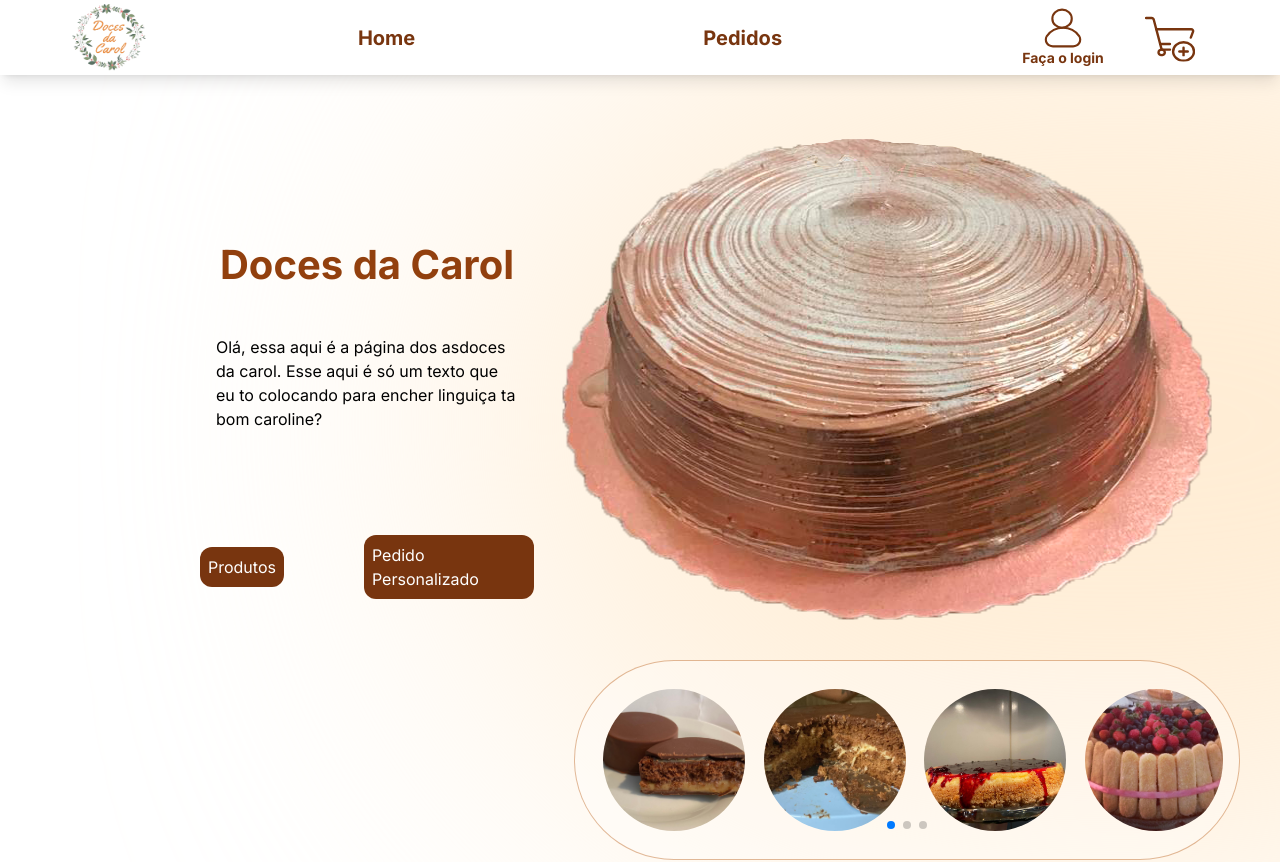
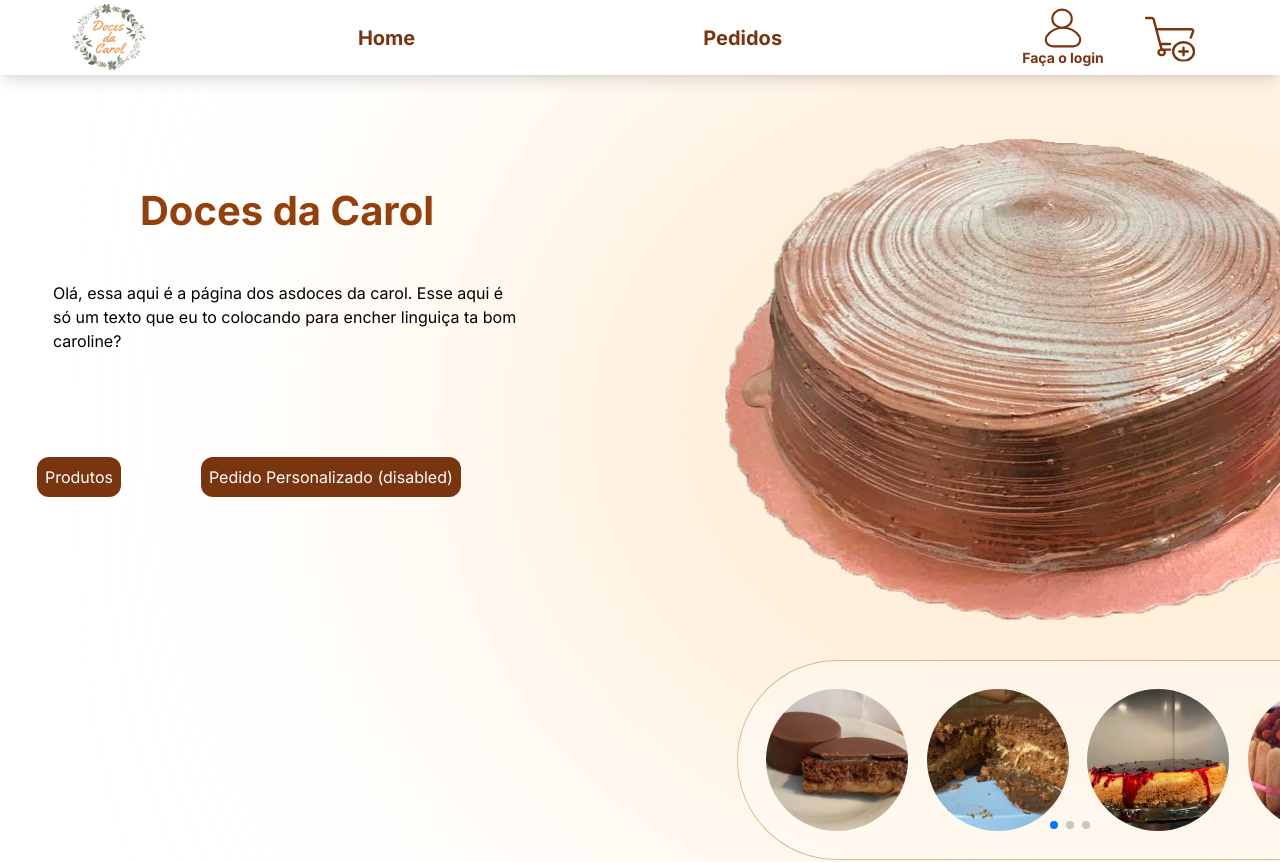
Before and after one commit to vicovaporub/doces-page, a Next.js app: page / in a window 1280 px wide. Shown: the top 862 px of the page. Built offline with nearby package versions, Linux system fonts and the light colour scheme.

Commit message:
adjusted layout

```diff
--- a/src/app/layout.tsx
+++ b/src/app/layout.tsx
@@ -21,7 +21,7 @@ export default function RootLayout({
   return (
     <html lang="en">
       <body
-        className={`${inter.className} relative`}
+        className={`${inter.className} relative `}
         style={{ overflowX: "hidden" }}
       >
         <ReduxProvider>
--- a/src/components/main-components/About.tsx
+++ b/src/components/main-components/About.tsx
@@ -16,14 +16,14 @@ export const About = () => {
 
   return (
     <>
-      <div className="sm:flex sm:relative sm:justify-between">
+      <div className="sm:flex sm:relative sm:justify-between ">
         <div
           className="bg-orange-200 sm:hidden  mt-20 absolute top-[-10rem]
       z-[-10] h-[40rem] w-full rounded-full blur-[10rem]"
         ></div>
         <div
-          className="sm:flex sm:flex-col items-center
-        sm:ml-[25vh] sm:h-[240px] mt-52 sm:mt-0 h-auto sm:pt-0 pt-8  sm:w-[500px]"
+          className="sm:flex sm:flex-col justify-center
+        sm:ml-[25vh] sm:h-[240px] mt-52 sm:mt-16  sm:pt-0 pt-8  sm:w-[500px]"
         >
           <h1 className="font-bold sm:pt-[20vh] text-center text-amber-800 text-[40px]">
             Doces da Carol
@@ -43,11 +43,11 @@ export const About = () => {
               className="bg-amber-900 text-white w-fit p-2 sm:mt-16 mt-4 mb-10 sm:mb-0 rounded-xl hover:bg-amber-800"
               href=""
             >
-              Pedido Personalizado
+              Pedido Personalizado (disabled)
             </Link>
           </div>
         </div>
-        <div className="flex flex-col items-center">
+        <div className="flex sm:ml-40 flex-col items-center">
           <Image
             className="sm:mr-10 sm:relative absolute top-24 sm:top-0 sm:z-0 z-[-10] sm:mt-16 px-2 h-[210px] w-[280px] sm:h-[481px] sm:w-[666px]"
             src={displayCake}
--- a/src/components/main-components/AppContainer.tsx
+++ b/src/components/main-components/AppContainer.tsx
@@ -4,7 +4,7 @@ import { Products } from "./Products";
 
 export const AppContainer = () => {
   return (
-    <div>
+    <div className="max-w-[1900px] flex flex-col justify-center items-center mx-auto">
       <div
         className="bg-orange-100 sm:mt-20 absolute sm:top-[-6rem] sm:left-[30rem]
       sm:z-[-10] sm:h-[55rem] sm:w-full rounded-full blur-[10rem]"
--- a/src/components/main-components/CartContainer.tsx
+++ b/src/components/main-components/CartContainer.tsx
@@ -90,7 +90,7 @@ export const CartContainer = () => {
         <div
           className="absolute top-[75px] right-1 sm:max-h-[80vh] sm:h-fit sm:w-[40vh] w-[80vw] bg-white
           border border-gray-100 sm:p-4 p-2 bg-opacity-90 overflow-hidden rounded-lg shadow-xl custom-scrollbar "
-          style={{ zIndex: 9999 }}
+          style={{ zIndex: 999 }}
         >
           {isCheckoutVisible === false ? (
             <>
```
